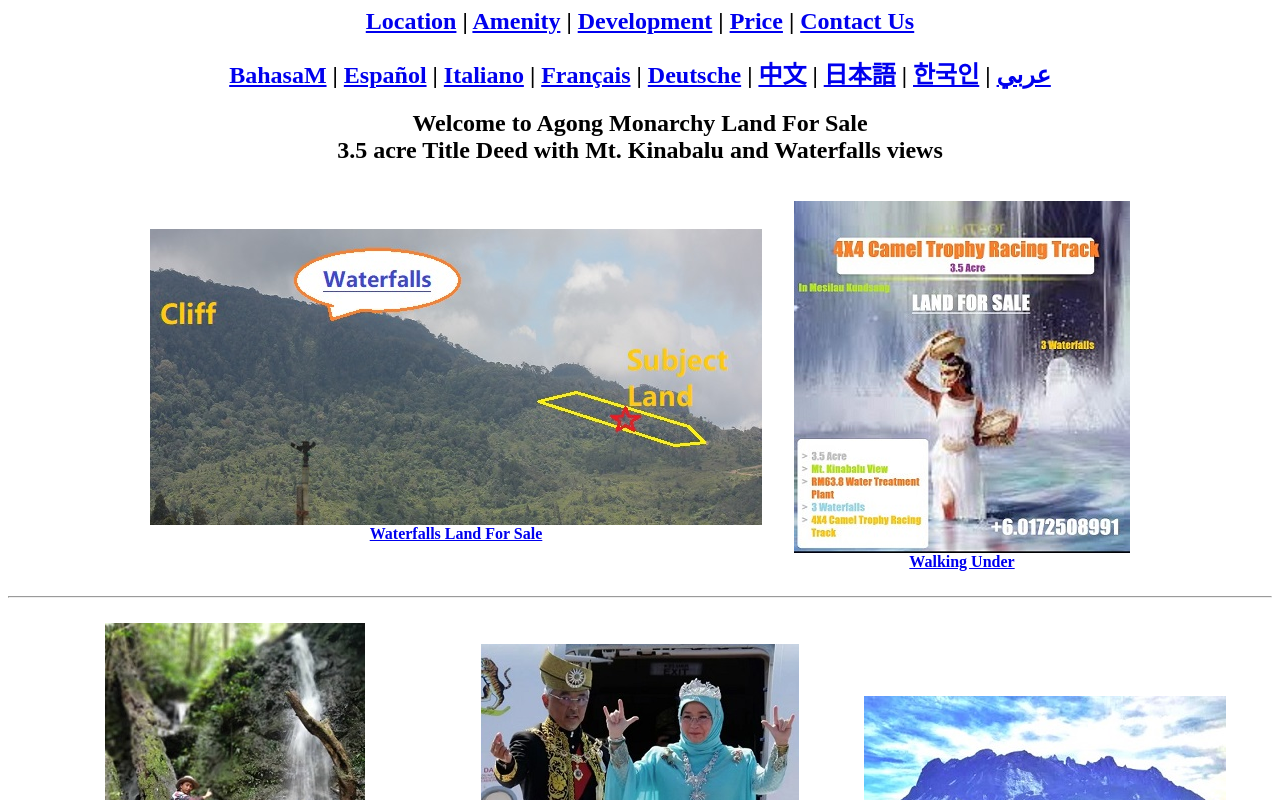
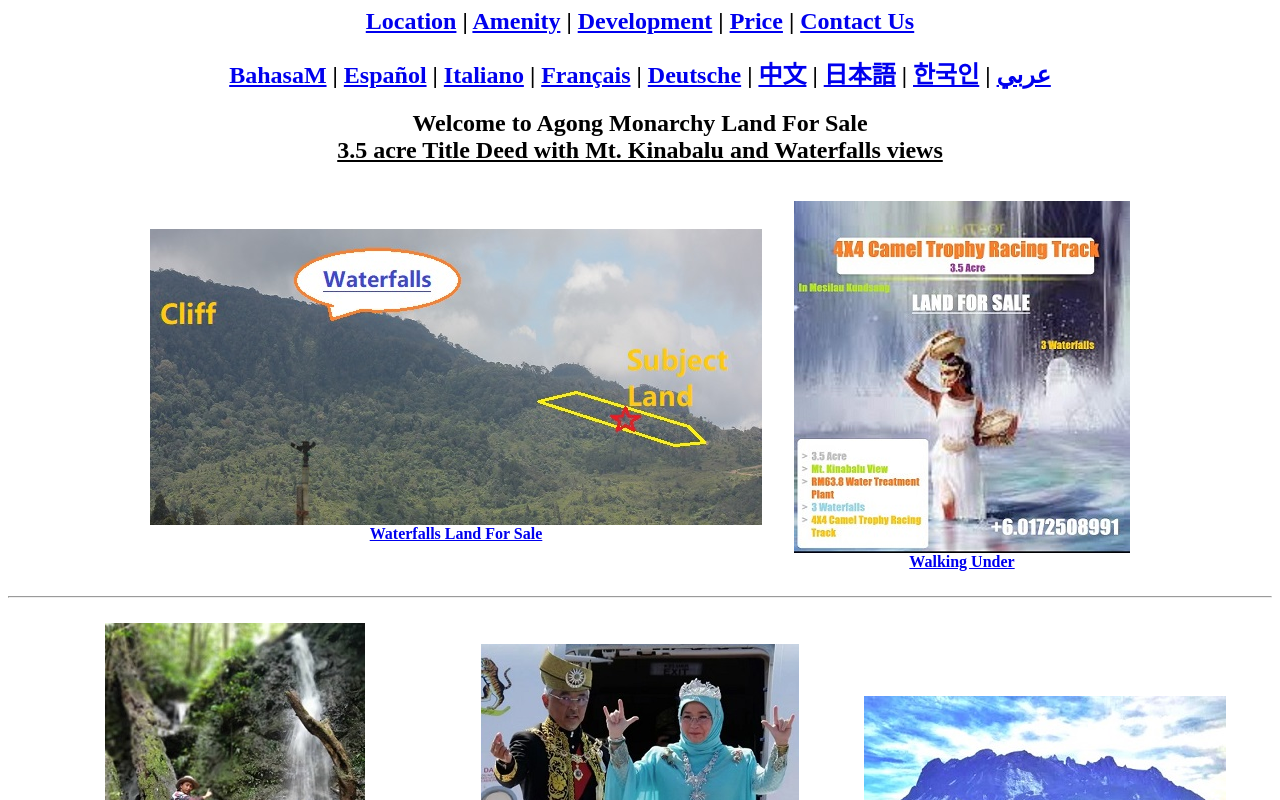
Before and after one commit to tony46881/up, a plain HTML site: page index.html in a window 1280 px wide. Shown: the top 800 px of the page. Drawn offline with Linux system fonts and the light colour scheme.

Commit message:
Update index.html 2

```diff
--- a/index.html
+++ b/index.html
@@ -29,7 +29,7 @@ Agong Monarchy Land for sale
 <h2>
 
 Welcome to Agong Monarchy Land For Sale<br>
-<u></u>3.5 acre Title Deed with Mt. Kinabalu and Waterfalls views</u>
+<u>3.5 acre Title Deed with Mt. Kinabalu and Waterfalls views</u>
 </h2>
 
 <table>
```
